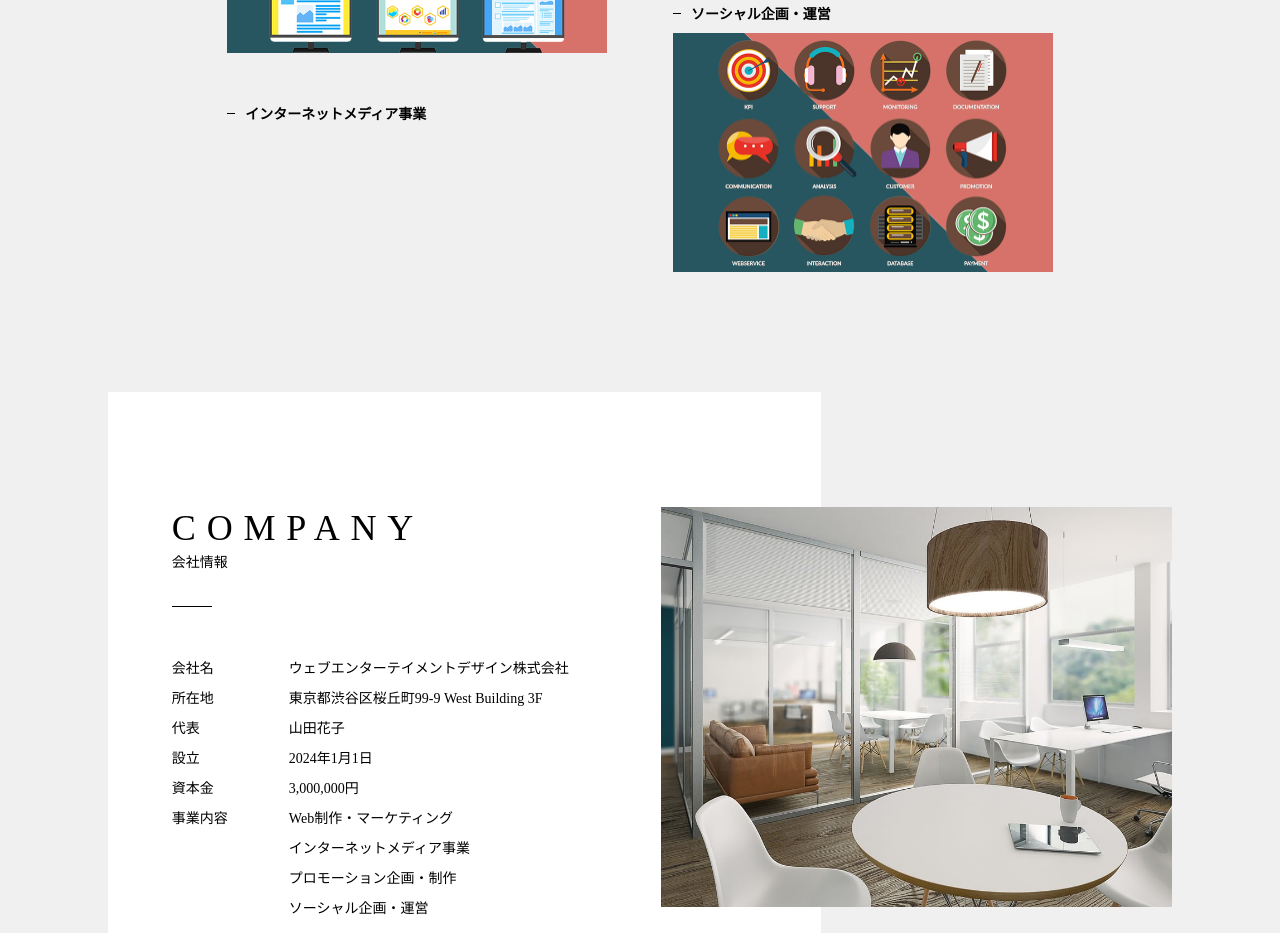
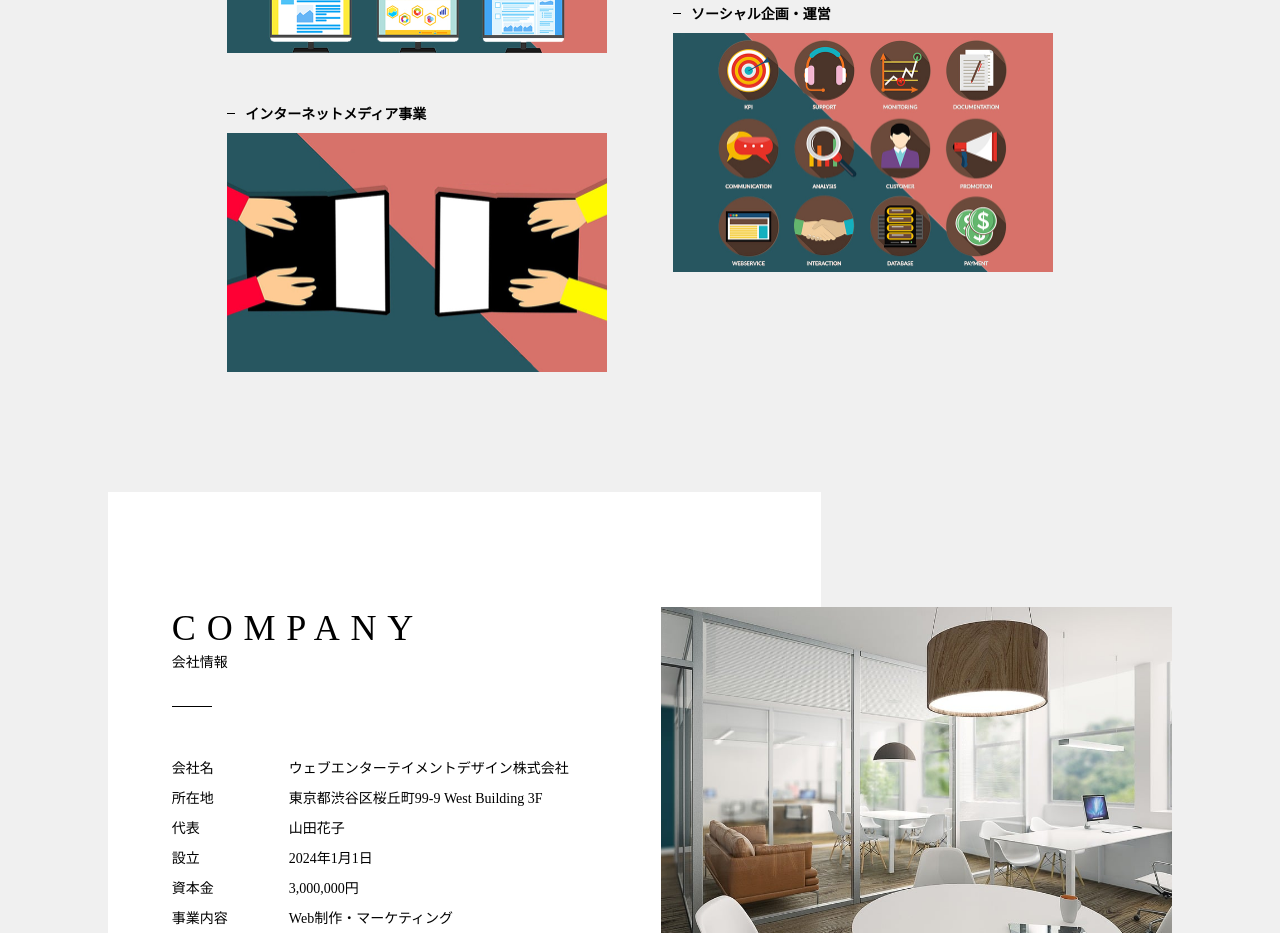
Before and after one commit to NATSUKI-0629/wedhp, a plain HTML site: page index.html in a window 1280 px wide. Shown: the part 2572-3505 px from the top of the page. Drawn offline with Linux system fonts and the light colour scheme; files whose address does not match are found by name.

Commit message:
Update index.html

```diff
--- a/index.html
+++ b/index.html
@@ -105,7 +105,7 @@
                         </div>
                         <div class="item">
                             <p class="title">インターネットメディア事業</p>
-                            <img src="item/internetMedia.jpg" alt="">
+                            <img src="https://github.com/NATSUKI-0629/wedhp/blob/main/internetMedia.jpg?raw=true" alt="">
                         </div>
                     </div>
 
```
